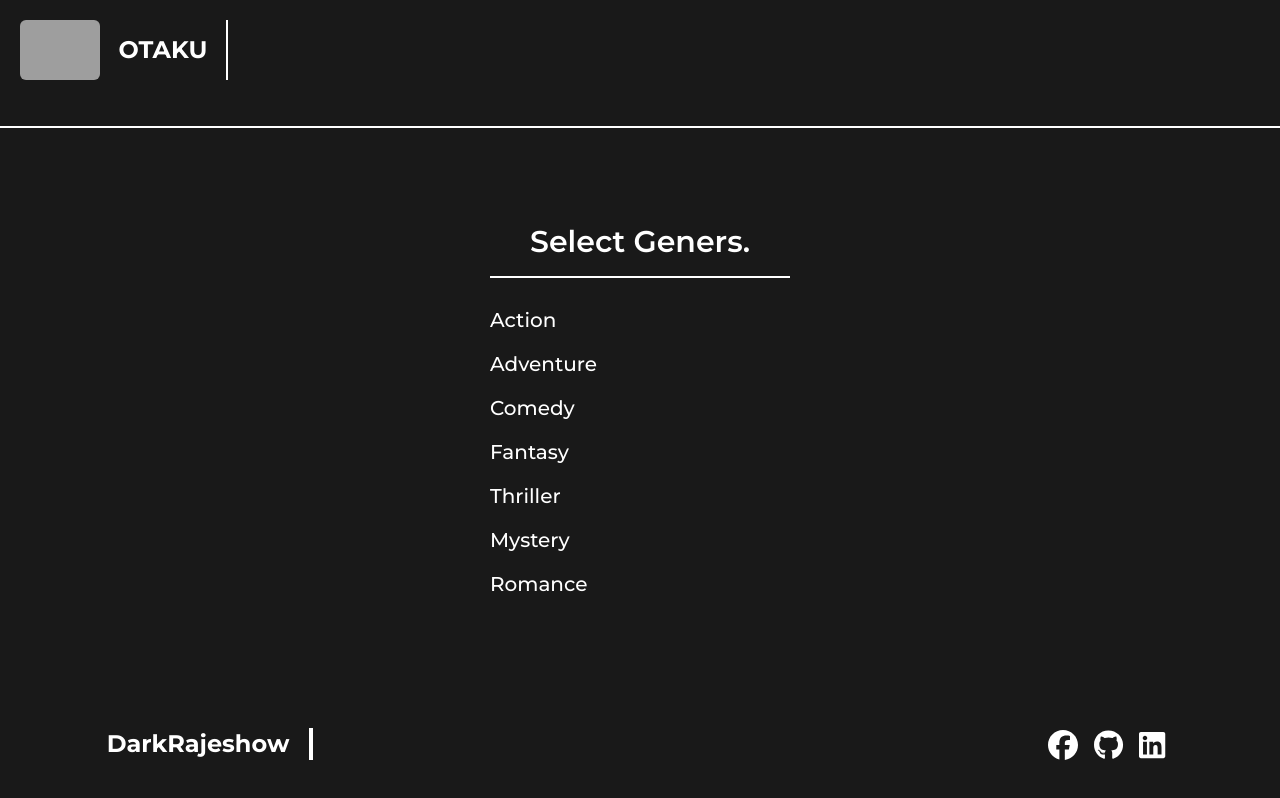
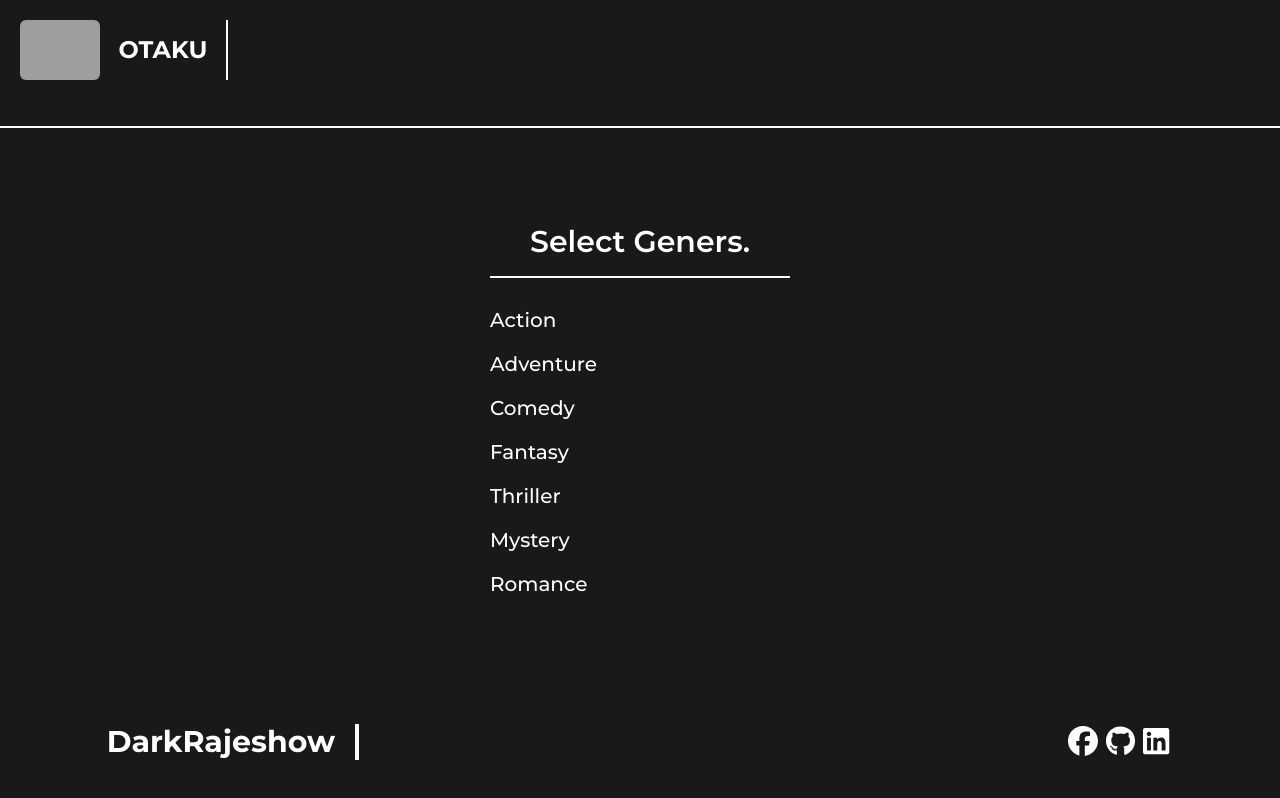
Before and after one commit to DarkRajeshow/Otaku_An_Anime_Discovery, a React (Create React App) app: page /Otaku_A_Anime_Discover/step1 in a window 1280 px wide. Built offline with nearby package versions, Linux system fonts and the light colour scheme; grey boxes are pictures that could not be loaded.

Commit message:
Drag animation removed.

```diff
--- a/src/App.js
+++ b/src/App.js
@@ -21,6 +21,7 @@ function App() {
   const [rating, setRating] = useState([]);
   const [status, setStatus] = useState("");
   const [year, setYear] = useState("");
+  const [loading, setLoading] = useState(false);
 
   let handleStart = () => {
     setGenres([])
@@ -39,7 +40,7 @@ function App() {
   }
 
   return (
-    <Contexts.Provider value={{ genres, setGenres, status, setStatus, rating, setRating, year, setYear, handleStart, NavigateHome }}>
+    <Contexts.Provider value={{ genres, setGenres, status, setStatus, rating, setRating, year, setYear, handleStart, NavigateHome, loading, setLoading }}>
       <NavBar />
       <Routes>
         <Route path='/Otaku_A_Anime_Discover' element={<><Home /></>} />
@@ -49,7 +50,7 @@ function App() {
         <Route path='/Otaku_A_Anime_Discover/step4' element={<><Step4 /></>} />
         <Route path='/Otaku_A_Anime_Discover/choice' element={<><Choice /></>} />
       </Routes>
-      <Footer/>
+      <Footer />
     </Contexts.Provider>
   );
 }
--- a/src/components/Choice.js
+++ b/src/components/Choice.js
@@ -7,10 +7,9 @@ import { motion } from 'framer-motion';
 
 export default function Choice() {
     document.title = "Otaku : Recommended";
-    const { genres, status, rating, year, handleStart } = useContext(Contexts);
+    const { genres, status, rating, year, handleStart, loading, setLoading } = useContext(Contexts);
     const [data, setData] = useState([]);
     const [noResult, setNoResult] = useState(false);
-    const [loading, setLoading] = useState(false);
     const [internetError, setInternetError] = useState(false);
 
     let fetchAnime = async () => {
--- a/src/components/Footer.js
+++ b/src/components/Footer.js
@@ -1,11 +1,12 @@
-import React, { useEffect, useState } from 'react';
+import React, { useContext, useEffect, useState } from 'react';
 import { FontAwesomeIcon } from '@fortawesome/react-fontawesome';
 import { faFacebook, faLinkedin, faGithub } from '@fortawesome/free-brands-svg-icons';
 import { motion } from 'framer-motion';
+import { Contexts } from '../App';
 
 const Footer = () => {
   const [showFooter, setShowFooter] = useState(false);
-
+  const { loading } = useContext(Contexts);
   const socialIcons = [
     { icon: faFacebook, link: 'https://www.facebook.com' },
     { icon: faGithub, link: 'https://github.com/DarkRajeshow/' },
@@ -28,7 +29,7 @@ const Footer = () => {
     };
   }, []);
 
-  if (!showFooter) {
+  if (!showFooter || loading) {
     return null;
   }
 
@@ -52,12 +53,12 @@ const Footer = () => {
       }}
     >
       <div className="name mb-10 flex align-middle my-5">
-        <h1 className='text-2xl font-bold my-auto border-r-4 border-white pr-5'>DarkRajeshow</h1>
+        <h1 className='md:text-3xl text-[16px] font-bold my-auto border-r-4 border-white pr-5'>DarkRajeshow</h1>
       </div>
       <div className="footer-icons text-right my-5">
         {socialIcons.map(({ icon, link }) => (
           <motion.a
-            className='text-3xl mx-2'
+            className='md:text-3xl text-[16px] mx-1'
             key={link}
             href={link}
             target="_blank"
--- a/src/components/Home.js
+++ b/src/components/Home.js
@@ -101,7 +101,6 @@ export default function Home() {
                         type: "spring",
                         duration: 1,
                     }}
-                    drag
                 />
                 }
             </div>
--- a/src/components/InternetError.js
+++ b/src/components/InternetError.js
@@ -6,7 +6,7 @@ export default function InternetError() {
     const { handleStart } = useContext(Contexts);
     return (
         <>
-            <div className="container m-auto text-center border-b-2 border-white mb-3 border-spacing-2 py-3 scale-[0.8] md:scale-100">
+            <div className="container m-auto text-center border-b-2 border-white mb-40 border-spacing-2 py-3 scale-[0.8] md:scale-100">
                 <div className="md:h-[320px] px-5 h-[380px] overflow-hidden bg-black rounded-lg">
                     <i className="fa-regular fa-face-grin-beam-sweat text-6xl text-[#c1daff] m-10 mb-5"></i>
                     <h2 className='text-4xl font-bold text-center pb-3 '>Internet Connection lost.</h2>
--- a/src/components/NoResultFound.js
+++ b/src/components/NoResultFound.js
@@ -6,7 +6,7 @@ export default function  NoResultFound() {
     const { handleStart } = useContext(Contexts);
     return (
         <>
-            <div className="container m-auto text-center border-b-2 border-white mb-3 border-spacing-2 py-3 scale-[0.8] md:scale-100">
+            <div className="container m-auto mb-40 text-center border-b-2 border-white border-spacing-2 py-3 scale-[0.8] md:scale-100">
                 <div className="image md:h-[320px] px-5 h-[380px] overflow-hidden bg-black rounded-lg">
                     <i className="fa-regular fa-face-grin-beam-sweat text-6xl text-[#c1daff] m-10 mb-5"></i>
                     <h2 className='text-4xl font-bold text-center pb-3 '>Result Not Found.</h2>
```
